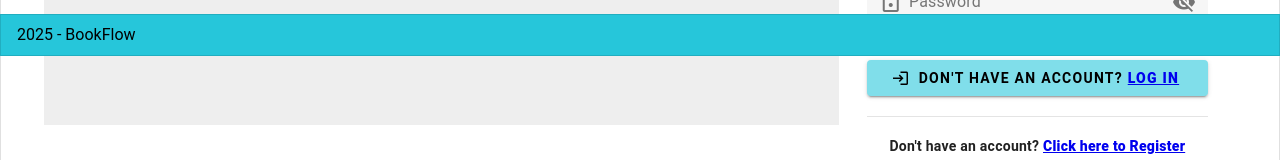
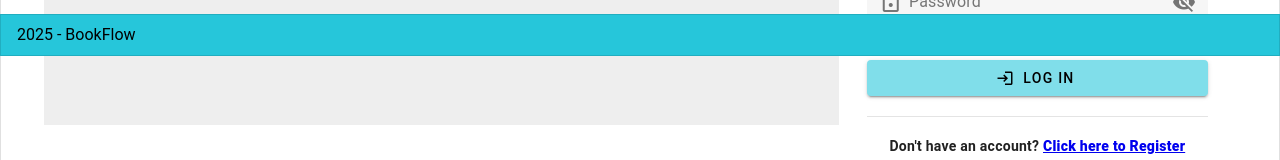
Before and after one commit to elibiano/bookborrow, a Vue app: page / in a window 1280 px wide. Shown: the part 744-904 px from the top of the page. Built offline with nearby package versions, Linux system fonts and the light colour scheme.

Commit message:
fix: routerlink dashboard

```diff
--- a/src/components/auth/LoginForm.vue
+++ b/src/components/auth/LoginForm.vue
@@ -48,10 +48,10 @@ const isPasswordVisible = ref(false)
       :loading="formAction.formProcess"
       block
     >
-      <h4 class="text-center">
-        Don't have an account?
-        <RouterLink class="cyan-lighten-3 font-weight-black" to="/dashboard"> Log In </RouterLink>
-      </h4>
+      Log In
     </v-btn>
+    <h4 class="text-center">
+      <RouterLink class="cyan-lighten-3 font-weight-black" to="/dashboard"> </RouterLink>
+    </h4>
   </v-form>
 </template>
--- a/src/views/auth/RegisterView.vue
+++ b/src/views/auth/RegisterView.vue
@@ -47,7 +47,7 @@ const theme = ref(localStorage.getItem('theme') ?? 'light')
 
                 <h4 class="text-center">
                   Already have account?
-                  <RouterLink class="cyan-lighten-3 font-weight-black" to="/">
+                  <RouterLink class="cyan-lighten-3 font-weight-black" to="/login">
                     Click here to Login
                   </RouterLink>
                 </h4>
```
